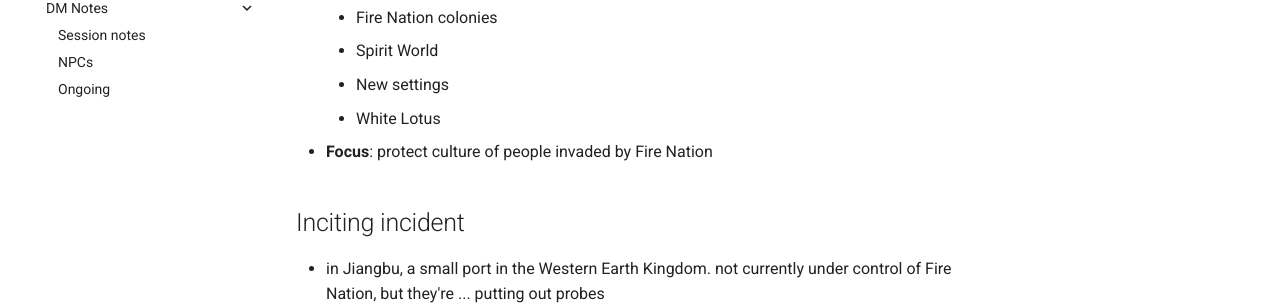
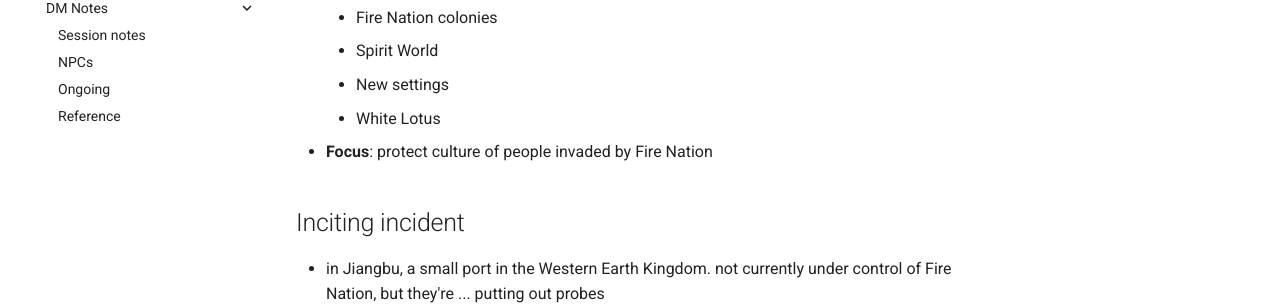
Before and after one commit to billbrod/rpg_notes, an MkDocs documentation site: the page built from docs/index.md, in a window 1280 px wide. Shown: the part 465-770 px from the top of the page. Built offline with MkDocs 1.6.1 and Material for MkDocs 9.7.7, drawn with Linux system fonts in a browser that asks for light colours; a script that is not in the unit is left out; comment, search, counter and statistics services are not loaded.

Commit message:
adds dm reference

```diff
--- a/mkdocs.yml
+++ b/mkdocs.yml
@@ -52,3 +52,4 @@ nav:
         - Session notes: dm/session_notes.md
         - NPCs: dm/npcs.md
         - Ongoing: dm/ongoing_threads.md
+        - Reference: dm/reference.md
```
